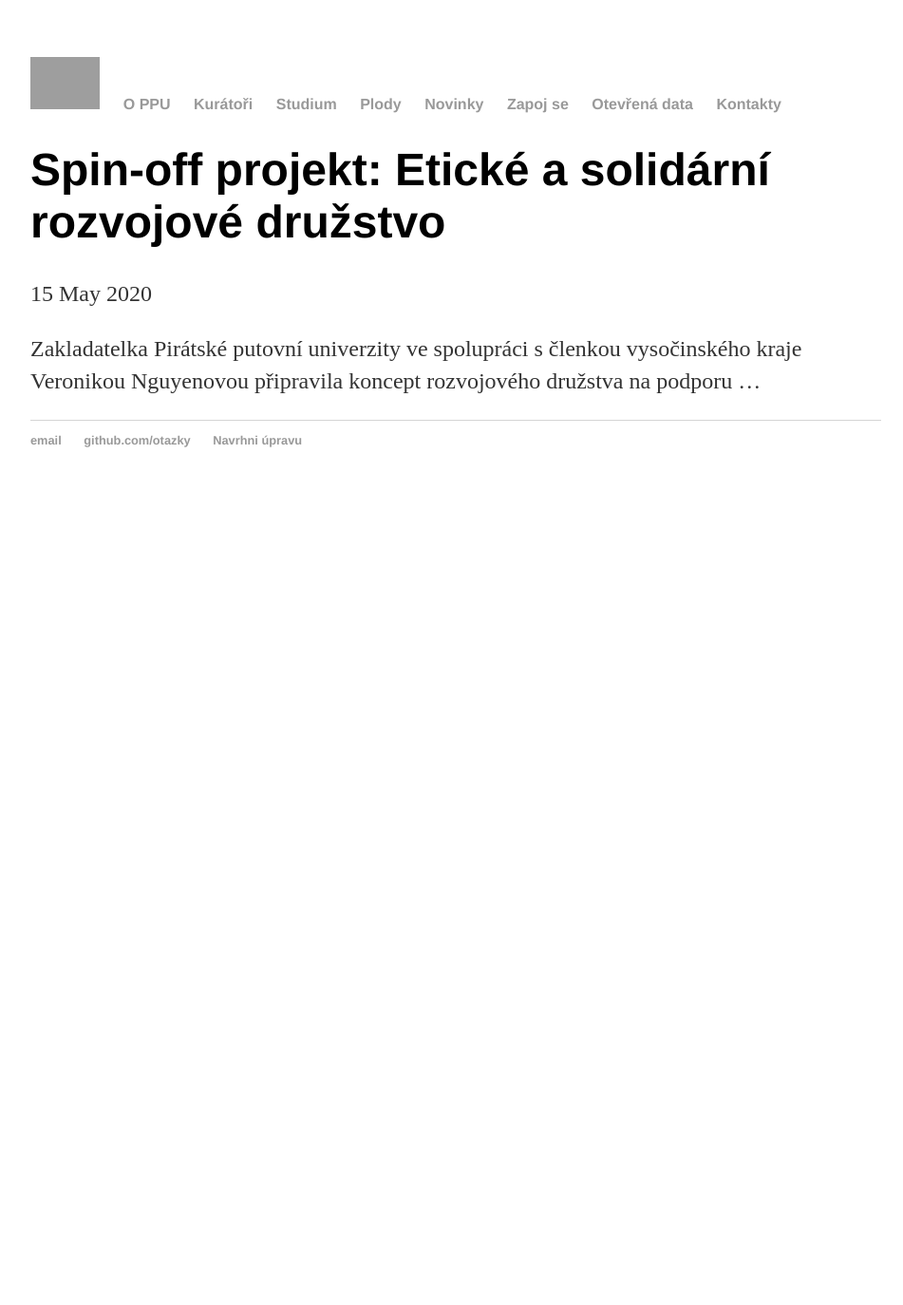
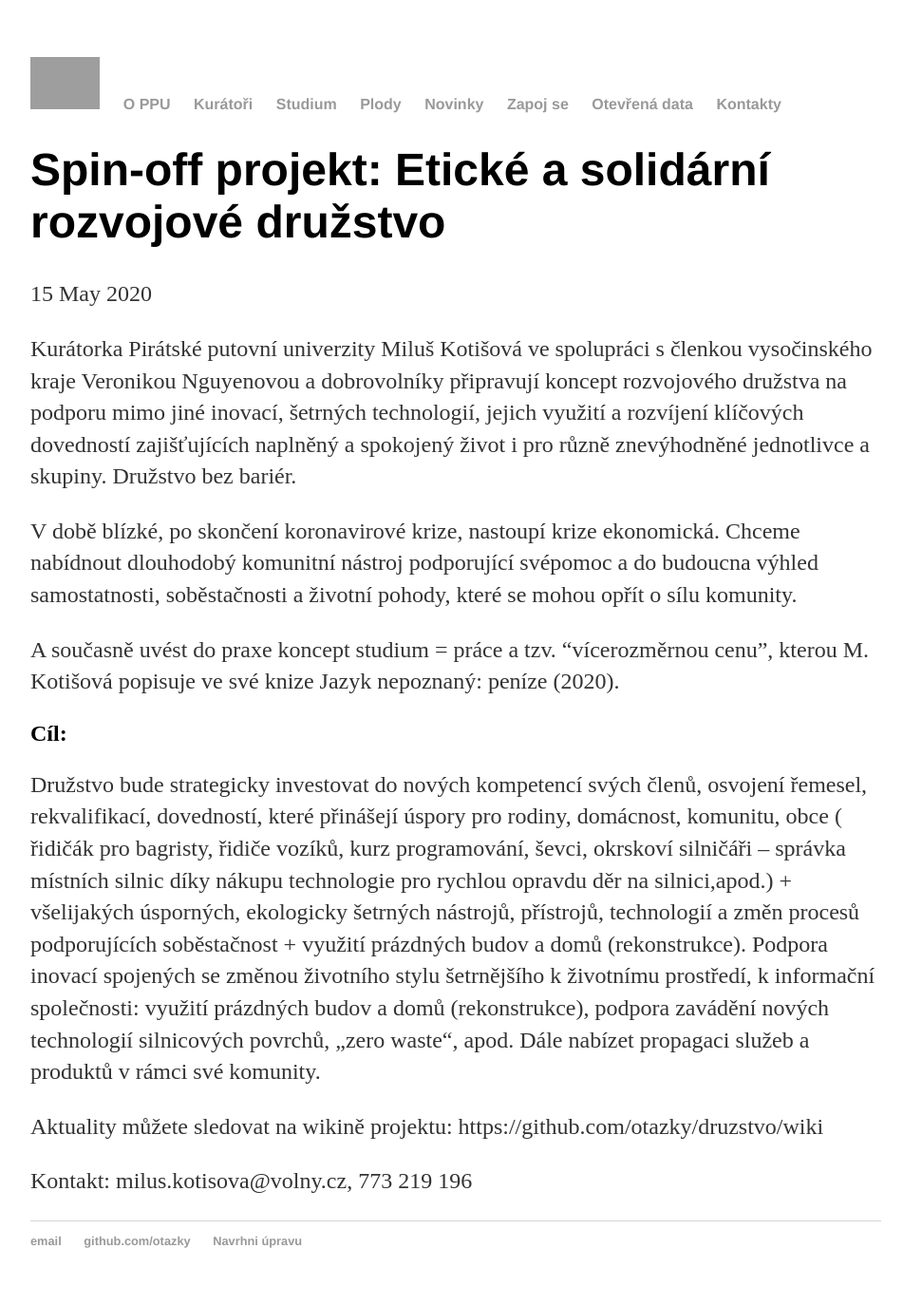
Before and after one commit to otazky/otazky.github.io, a Jekyll site: the page built from _posts/2020-05-15-spin-off-projekt.md, in a window 1280 px wide. Shown: the whole page at 95% size, without its empty margins (160-1111 px from the left). Built offline with Jekyll 4.4.1, drawn with Linux system fonts in a browser that asks for light colours; before the commit the page ends 900 px from its top, so only the background shows below that; grey boxes are pictures that could not be loaded.

Commit message:
Update textu

```diff
--- a/_posts/2020-05-15-spin-off-projekt.md
+++ b/_posts/2020-05-15-spin-off-projekt.md
@@ -4,4 +4,15 @@ title: "Spin-off projekt: Etické a solidární rozvojové družstvo"
 date: 2020-05-15
 ---
 
-Zakladatelka Pirátské putovní univerzity ve spolupráci s členkou vysočinského kraje Veronikou Nguyenovou připravila koncept rozvojového družstva na podporu ...
+Kurátorka Pirátské putovní univerzity Miluš Kotišová ve spolupráci s členkou vysočinského kraje Veronikou Nguyenovou a dobrovolníky připravují koncept rozvojového družstva na podporu mimo jiné inovací, šetrných technologií, jejich využití a rozvíjení klíčových dovedností zajišťujících naplněný a spokojený život i pro různě znevýhodněné jednotlivce a skupiny. Družstvo bez bariér.
+
+V době blízké, po skončení koronavirové krize, nastoupí krize ekonomická. Chceme nabídnout dlouhodobý komunitní nástroj podporující svépomoc a do budoucna výhled samostatnosti, soběstačnosti a životní pohody, které se  mohou opřít o sílu komunity.
+
+A současně uvést do praxe koncept studium = práce a tzv. "vícerozměrnou cenu", kterou M. Kotišová popisuje ve své knize Jazyk nepoznaný: peníze (2020).
+
+## Cíl:
+Družstvo bude strategicky investovat do nových kompetencí svých členů, osvojení řemesel, rekvalifikací, dovedností, které přinášejí úspory pro rodiny, domácnost, komunitu, obce ( řidičák pro bagristy, řidiče vozíků, kurz programování, ševci, okrskoví silničáři – správka místních silnic díky nákupu technologie pro rychlou opravdu děr na silnici,apod.) + všelijakých úsporných, ekologicky šetrných nástrojů, přístrojů, technologií a změn procesů podporujících soběstačnost + využití prázdných budov a domů (rekonstrukce). Podpora inovací spojených se změnou životního stylu šetrnějšího k životnímu prostředí, k informační společnosti: využití prázdných budov a domů (rekonstrukce), podpora zavádění nových technologií silnicových povrchů, „zero waste“,  apod. Dále nabízet propagaci služeb a produktů v rámci své komunity.
+
+Aktuality můžete sledovat na wikině projektu: https://github.com/otazky/druzstvo/wiki
+
+Kontakt: milus.kotisova@volny.cz, 773 219 196
```
